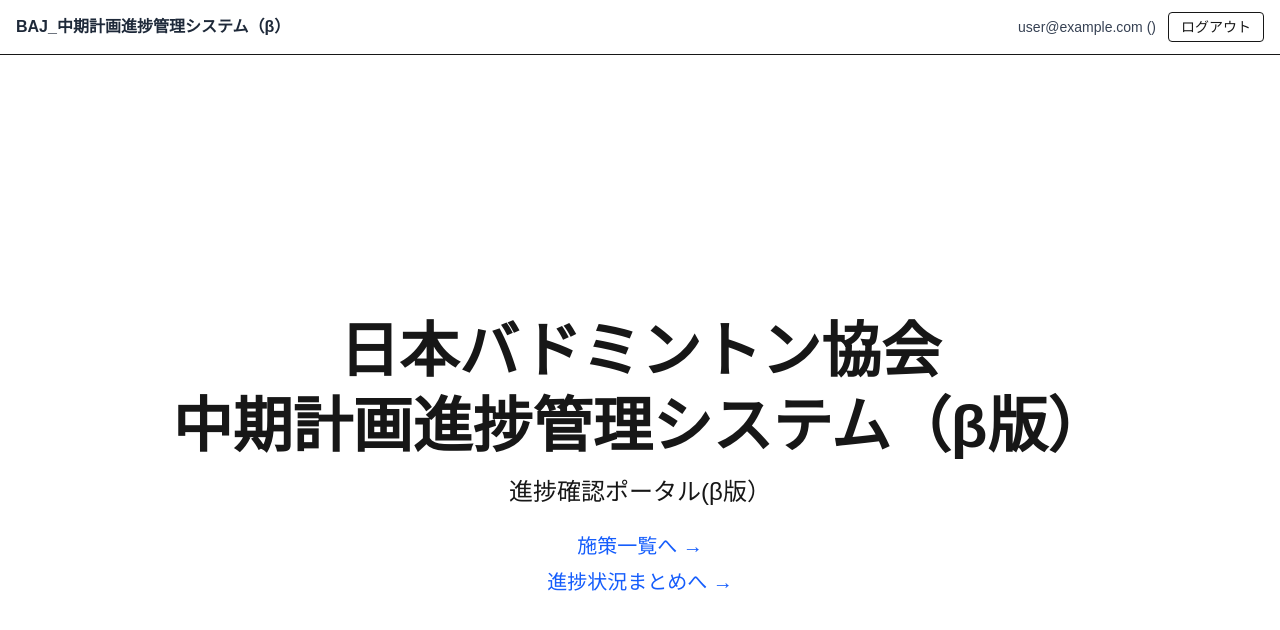
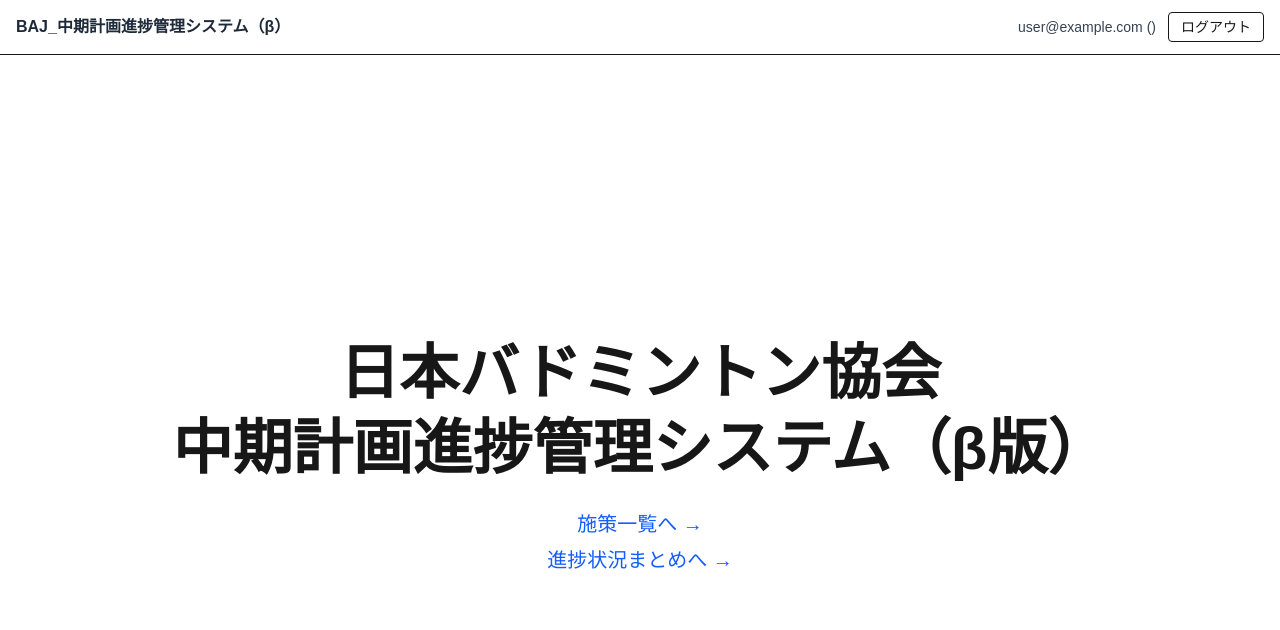
Before and after one commit to tsuyoppon/plan-monitoring-prototype, a Next.js app: page / in a window 1280 px wide. Shown: the top 630 px of the page. Built offline with nearby package versions, Linux system fonts and the light colour scheme; no server answers; sample sign-in values are in the browser's storage.

Commit message:
fix: remove subtitle from home page

```diff
--- a/pages/index.tsx
+++ b/pages/index.tsx
@@ -8,10 +8,6 @@
           <span className="block">日本バドミントン協会</span>
           <span className="block">中期計画進捗管理システム（β版）</span>
         </h1>
-
-        <p className="mt-3 text-2xl">
-          進捗確認ポータル(β版）
-        </p>
 
         <div className="mt-6 flex flex-col gap-2">
           <Link href="/initiatives" className="text-blue-600 hover:underline text-xl">
```
